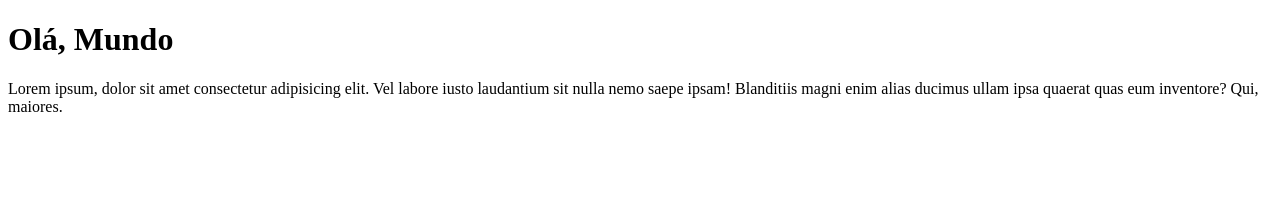
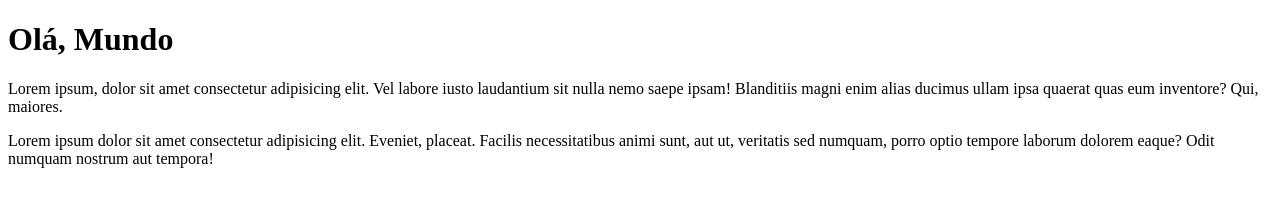
Before and after one commit to Lucas-Bussinger/Ola-Mundo, a plain HTML site: page site exemplo/index.html in a window 1280 px wide. Drawn offline with Linux system fonts and the light colour scheme.

Commit message:
adcionei um parágrafo

```diff
--- a/site exemplo/index.html
+++ b/site exemplo/index.html
@@ -8,5 +8,6 @@
 <body>
     <h1>Olá, Mundo</h1>
     <p>Lorem ipsum, dolor sit amet consectetur adipisicing elit. Vel labore iusto laudantium sit nulla nemo saepe ipsam! Blanditiis magni enim alias ducimus ullam ipsa quaerat quas eum inventore? Qui, maiores.</p>
+    <p>Lorem ipsum dolor sit amet consectetur adipisicing elit. Eveniet, placeat. Facilis necessitatibus animi sunt, aut ut, veritatis sed numquam, porro optio tempore laborum dolorem eaque? Odit numquam nostrum aut tempora!</p>
 </body>
 </html>
```
